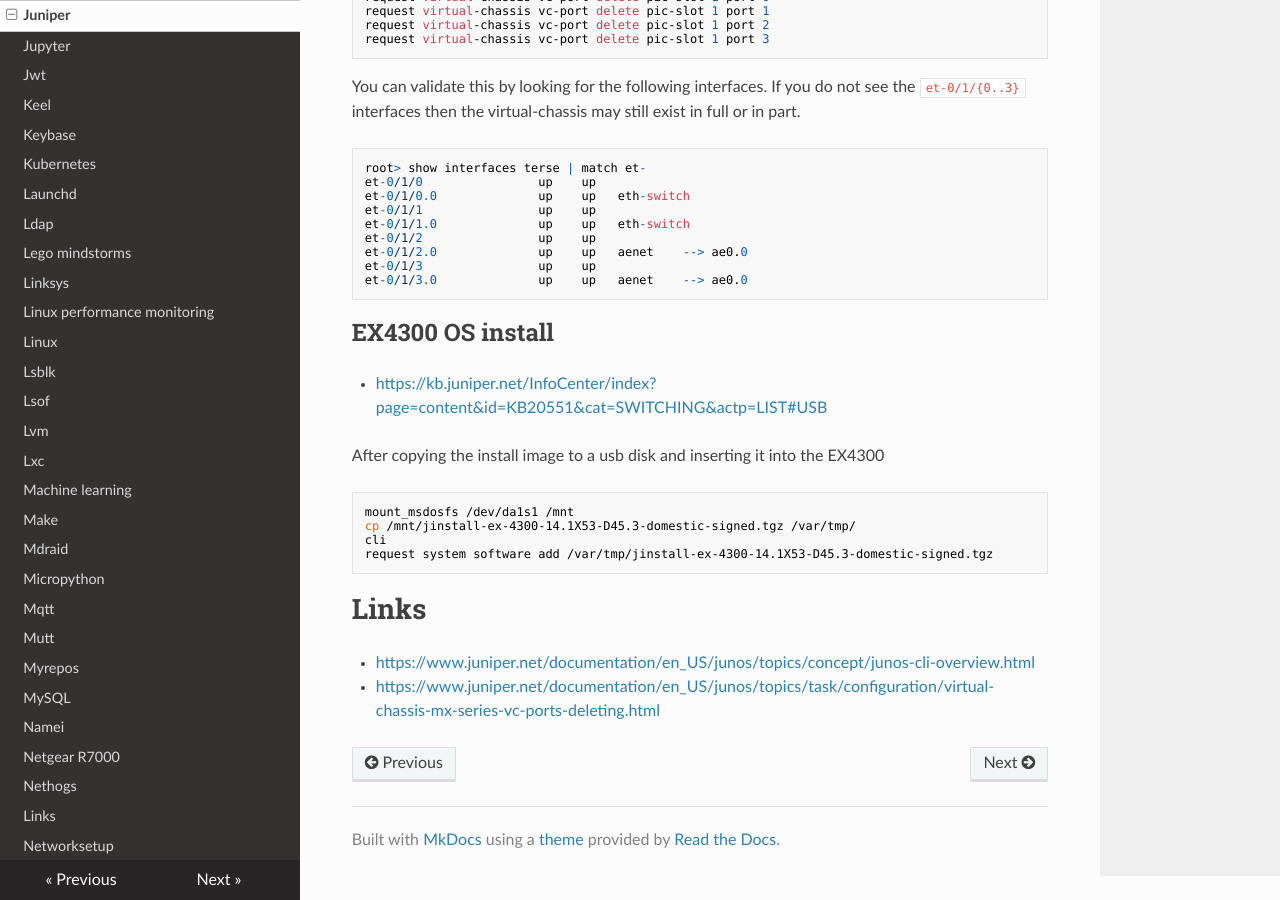
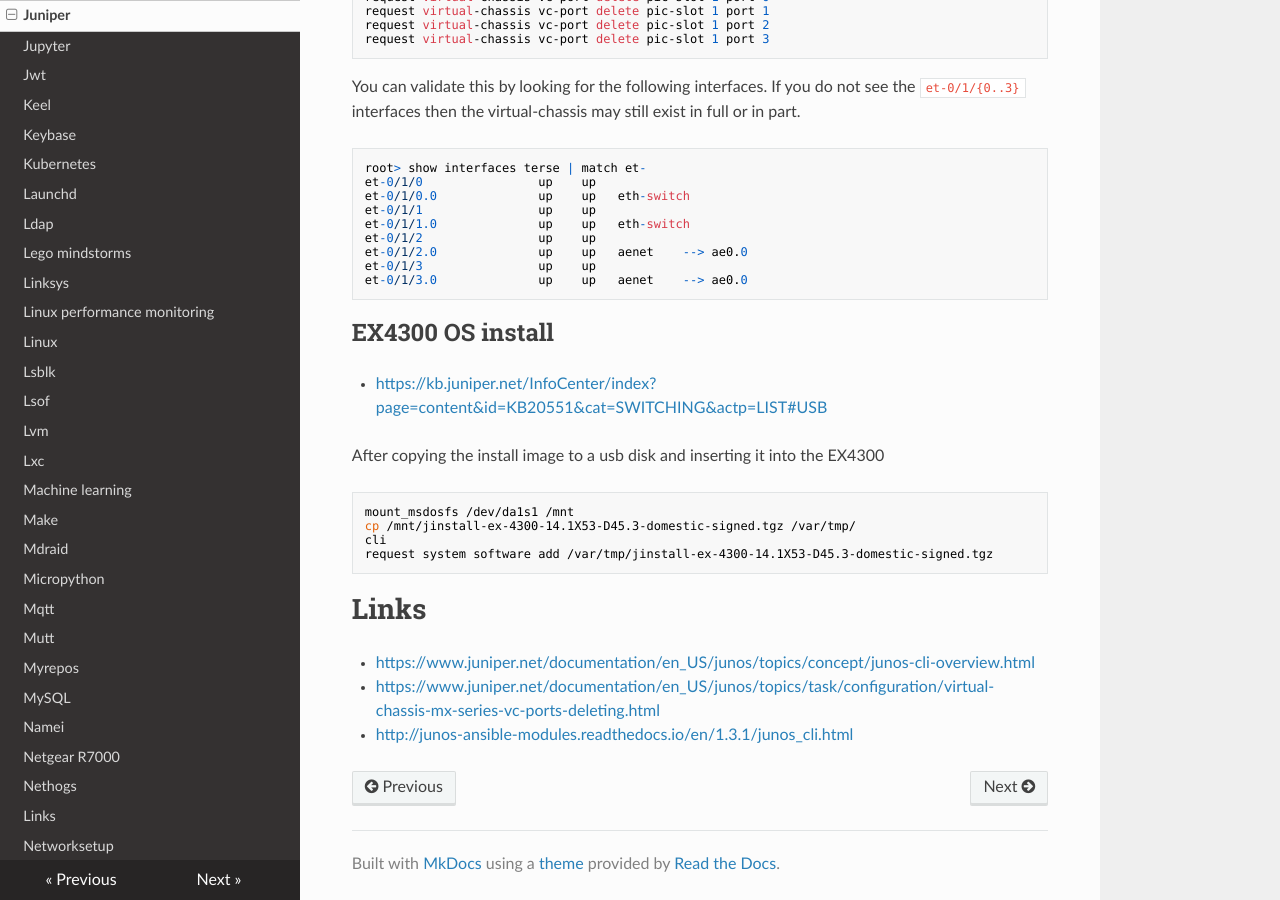
Before and after one commit to lando-cal/tech-notes, an MkDocs documentation site: the page built from docs/juniper.md, in a window 1280 px wide and 900 px high, scrolled down 1756 px. Built offline with MkDocs 1.6.1, drawn with Linux system fonts in a browser that asks for light colours; nearby versions of some CDN libraries.

Commit message:
Add junos-ansible link

````diff
--- a/docs/juniper.md
+++ b/docs/juniper.md
@@ -130,5 +130,7 @@ request system software add /var/tmp/jinstall-ex-4300-14.1X53-D45.3-domestic-sig
 ```
 
 # Links
+
 - <https://www.juniper.net/documentation/en_US/junos/topics/concept/junos-cli-overview.html>
 - <https://www.juniper.net/documentation/en_US/junos/topics/task/configuration/virtual-chassis-mx-series-vc-ports-deleting.html>
+- <http://junos-ansible-modules.readthedocs.io/en/1.3.1/junos_cli.html>
````
